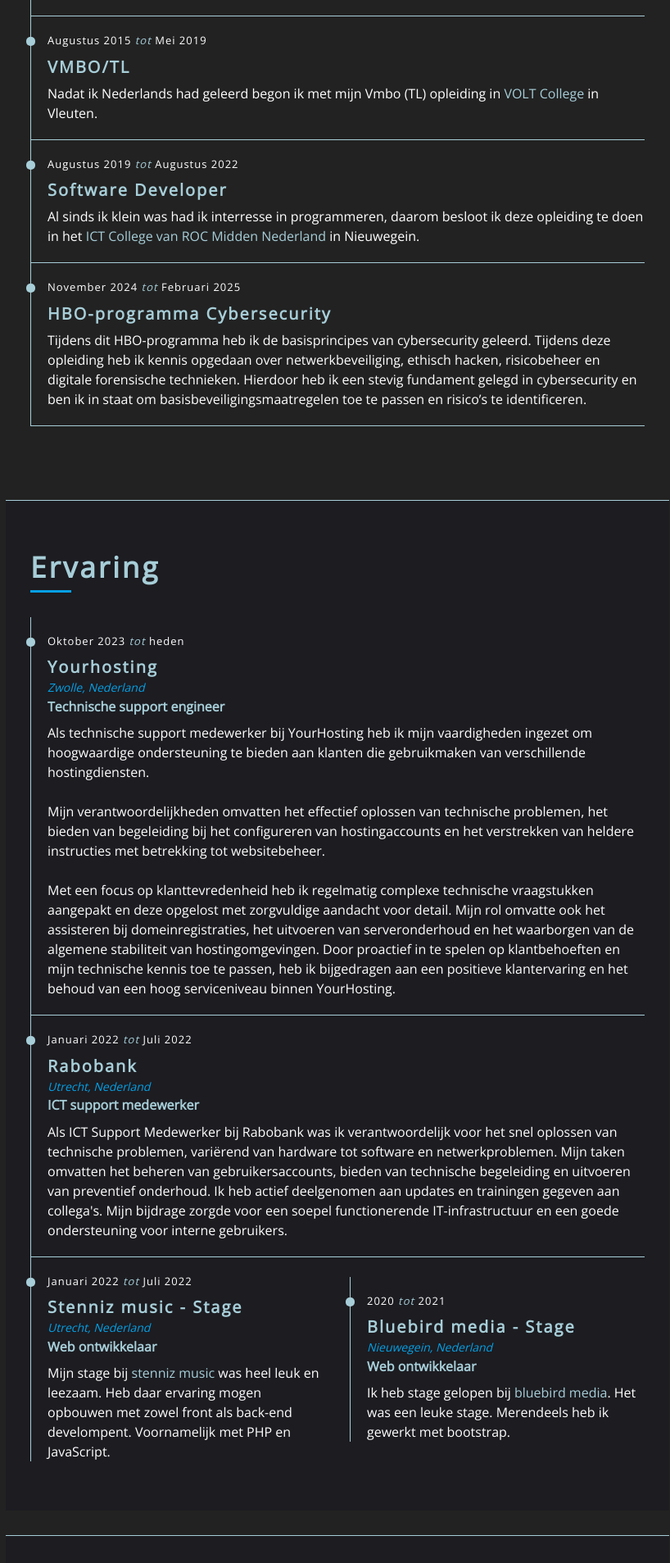
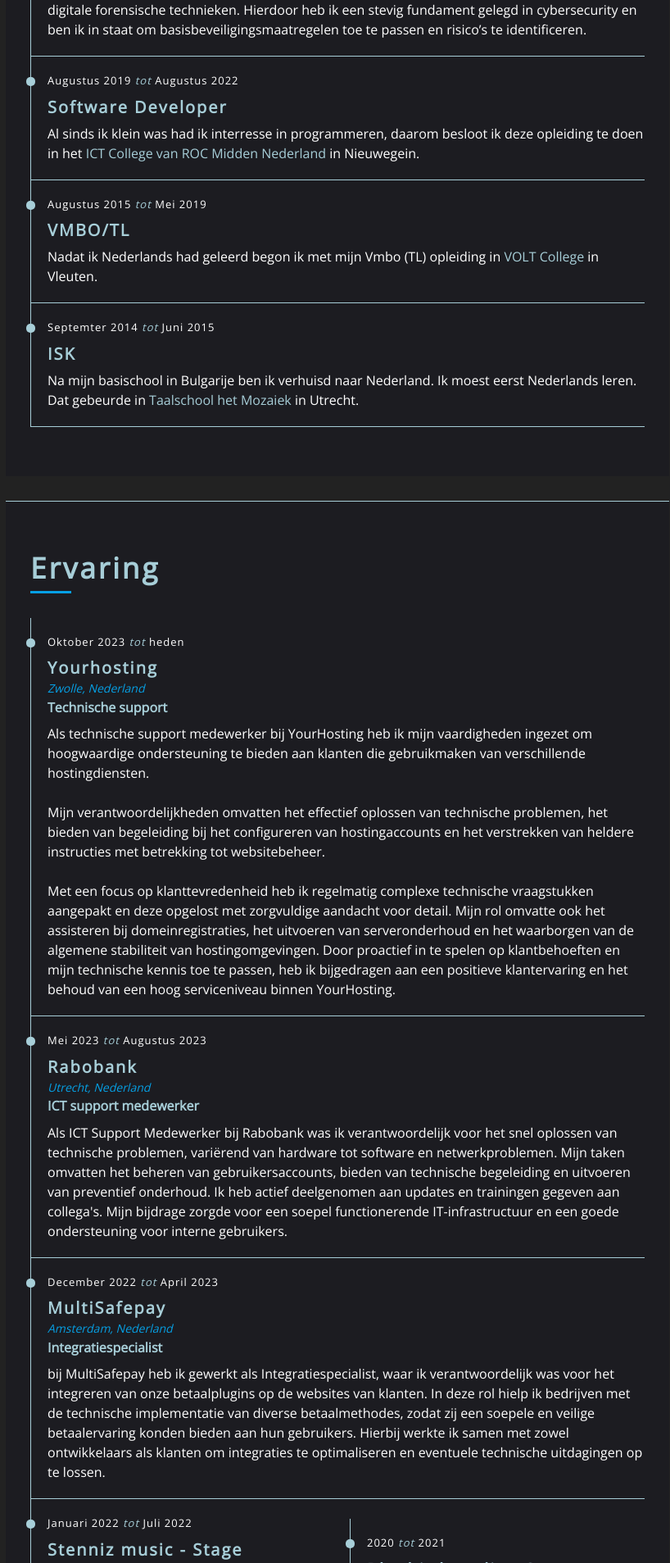
Before and after one commit to alikashev/alikashev, a PHP site: page / in a window 1280 px wide. Shown: the part 2480-4387 px from the top of the page at 82% size, without its empty margins (393-1211 px from the left). Run offline with PHP 8.4, Linux system fonts and the light colour scheme; some libraries are stand-ins or nearby versions.

Commit message:
added experience and changed some styling

```diff
--- a/css/style.css
+++ b/css/style.css
@@ -580,9 +580,10 @@
 .education {
     position: relative;
     padding: 60px 30px;
-    background: #222222;
     border-bottom: 30px solid #222222;
     color: #ffffff;
+    background: #1c1c21;
+    border-top: 1px solid #A7CED8;
 }
 
 .education a {
@@ -972,7 +973,8 @@
 /**********************************/
 .review {
     position: relative;
-    background: #222222;
+    background: #1c1c21;
+    border-top: 1px solid #A7CED8;
     border-bottom: 30px solid #222222;
     color: #ffffff;
 }
--- a/index.html
+++ b/index.html
@@ -359,9 +359,17 @@
                         <div class="row align-items-center">
                             <div class="col-md-12">
                                 <div class="edu-col">
-                                    <span>Septemter 2014 <i>tot</i> Juni 2015</span>
-                                    <h3>ISK</h3>
-                                    <p>Na mijn basischool in Bulgarije ben ik verhuisd naar Nederland. Ik moest eerst Nederlands leren. Dat gebeurde in <a href="https://www.google.com/maps/place/Taalschool+Utrecht/@52.1058966,5.1015121,15z/data=!4m5!3m4!1s0x0:0x663c4e8dcb0eae0f!8m2!3d52.1058966!4d5.1015121" target=”_blank”>Taalschool het Mozaiek</a> in Utrecht.</p>
+                                    <span>November 2024 <i>tot</i> Februari 2025</span>
+                                    <h3>HBO-programma Cybersecurity</h3>
+                                    <p>Tijdens dit HBO-programma heb ik de basisprincipes van cybersecurity geleerd. Tijdens deze opleiding heb ik kennis opgedaan over netwerkbeveiliging, ethisch hacken, risicobeheer en digitale forensische technieken. Hierdoor heb ik een stevig fundament gelegd in cybersecurity en ben ik in staat om basisbeveiligingsmaatregelen toe te passen en risico’s te identificeren.
+                                    </p>
+                                </div>
+                            </div>
+                            <div class="col-md-12">
+                                <div class="edu-col">
+                                    <span>Augustus 2019 <i>tot</i> Augustus 2022</span>
+                                    <h3>Software Developer</h3>
+                                    <p>Al sinds ik klein was had ik interresse in programmeren, daarom besloot ik deze opleiding te doen in het <a href="https://www.google.com/maps/place/ROC+Midden+Nederland+-+ICT+College+Nieuwegein/@52.0442837,5.0949774,15z/data=!4m5!3m4!1s0x0:0x138c696542b1bfd!8m2!3d52.0442837!4d5.0949774" target=”_blank”>ICT College van ROC Midden Nederland</a> in Nieuwegein.</p>
                                 </div>
                             </div>
                             <div class="col-md-12">
@@ -373,17 +381,9 @@
                             </div>
                             <div class="col-md-12">
                                 <div class="edu-col">
-                                    <span>Augustus 2019 <i>tot</i> Augustus 2022</span>
-                                    <h3>Software Developer</h3>
-                                    <p>Al sinds ik klein was had ik interresse in programmeren, daarom besloot ik deze opleiding te doen in het <a href="https://www.google.com/maps/place/ROC+Midden+Nederland+-+ICT+College+Nieuwegein/@52.0442837,5.0949774,15z/data=!4m5!3m4!1s0x0:0x138c696542b1bfd!8m2!3d52.0442837!4d5.0949774" target=”_blank”>ICT College van ROC Midden Nederland</a> in Nieuwegein.</p>
-                                </div>
-                            </div>
-                            <div class="col-md-12">
-                                <div class="edu-col">
-                                    <span>November 2024 <i>tot</i> Februari 2025</span>
-                                    <h3>HBO-programma Cybersecurity</h3>
-                                    <p>Tijdens dit HBO-programma heb ik de basisprincipes van cybersecurity geleerd. Tijdens deze opleiding heb ik kennis opgedaan over netwerkbeveiliging, ethisch hacken, risicobeheer en digitale forensische technieken. Hierdoor heb ik een stevig fundament gelegd in cybersecurity en ben ik in staat om basisbeveiligingsmaatregelen toe te passen en risico’s te identificeren.
-                                    </p>
+                                    <span>Septemter 2014 <i>tot</i> Juni 2015</span>
+                                    <h3>ISK</h3>
+                                    <p>Na mijn basischool in Bulgarije ben ik verhuisd naar Nederland. Ik moest eerst Nederlands leren. Dat gebeurde in <a href="https://www.google.com/maps/place/Taalschool+Utrecht/@52.1058966,5.1015121,15z/data=!4m5!3m4!1s0x0:0x663c4e8dcb0eae0f!8m2!3d52.1058966!4d5.1015121" target=”_blank”>Taalschool het Mozaiek</a> in Utrecht.</p>
                                 </div>
                             </div>
                         </div>
@@ -403,7 +403,7 @@
                                     <span>Oktober 2023 <i>tot</i> heden</span>
                                     <h3>Yourhosting</h3>
                                     <h4>Zwolle, Nederland</h4>
-                                    <h5>Technische support engineer</h5>
+                                    <h5>Technische support</h5>
                                     <p>
                                     Als technische support medewerker bij YourHosting heb ik mijn vaardigheden ingezet om hoogwaardige ondersteuning te bieden aan klanten die gebruikmaken van verschillende hostingdiensten.
 
@@ -417,12 +417,23 @@
                             </div>
                             <div class="col-md-12">
                                 <div class="exp-col">
-                                    <span>Januari 2022 <i>tot</i> Juli 2022</span>
+                                    <span>Mei 2023 <i>tot</i> Augustus 2023</span>
                                     <h3>Rabobank</h3>
                                     <h4>Utrecht, Nederland</h4>
                                     <h5>ICT support medewerker</h5>
                                     <p>
                                     Als ICT Support Medewerker bij Rabobank was ik verantwoordelijk voor het snel oplossen van technische problemen, variërend van hardware tot software en netwerkproblemen. Mijn taken omvatten het beheren van gebruikersaccounts, bieden van technische begeleiding en uitvoeren van preventief onderhoud. Ik heb actief deelgenomen aan updates en trainingen gegeven aan collega's. Mijn bijdrage zorgde voor een soepel functionerende IT-infrastructuur en een goede ondersteuning voor interne gebruikers.
+                                    </p>
+                                </div>
+                            </div>
+                            <div class="col-md-12">
+                                <div class="exp-col">
+                                    <span>December 2022 <i>tot</i> April 2023</span>
+                                    <h3>MultiSafepay</h3>
+                                    <h4>Amsterdam, Nederland</h4>
+                                    <h5>Integratiespecialist</h5>
+                                    <p>
+                                        bij MultiSafepay heb ik gewerkt als Integratiespecialist, waar ik verantwoordelijk was voor het integreren van onze betaalplugins op de websites van klanten. In deze rol hielp ik bedrijven met de technische implementatie van diverse betaalmethodes, zodat zij een soepele en veilige betaalervaring konden bieden aan hun gebruikers. Hierbij werkte ik samen met zowel ontwikkelaars als klanten om integraties te optimaliseren en eventuele technische uitdagingen op te lossen.
                                     </p>
                                 </div>
                             </div>
```
